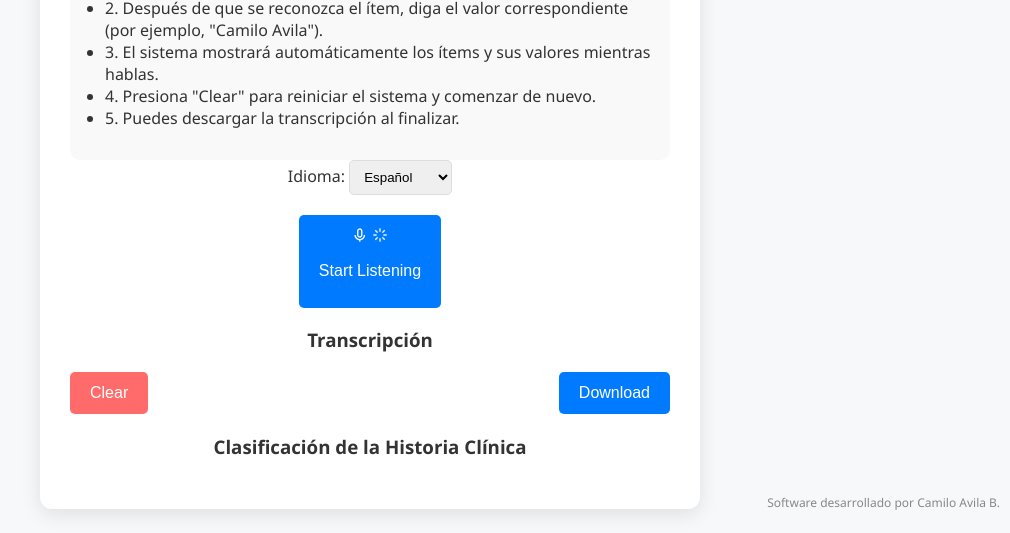
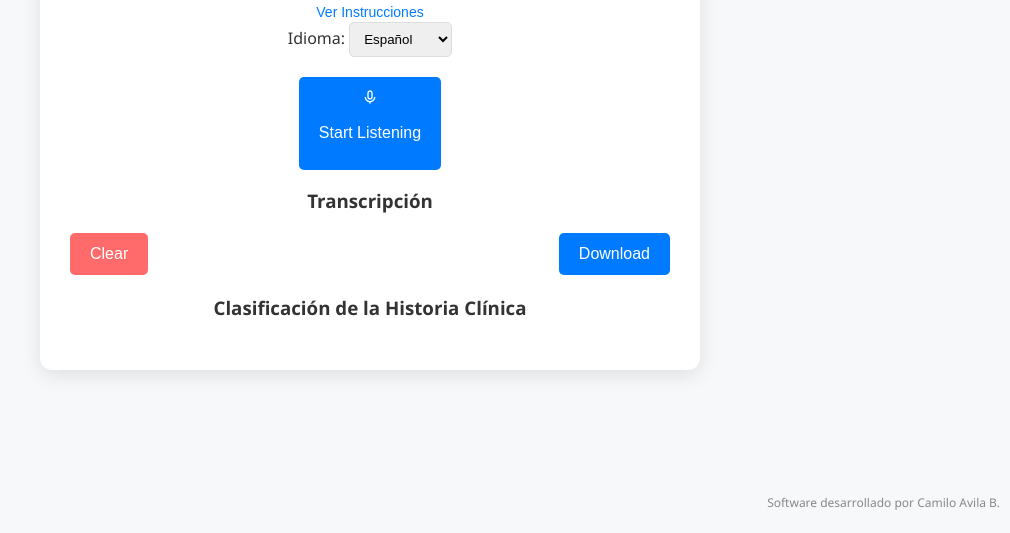
Before and after one commit to Cabiceab/MediAI-, a plain HTML site: page index.html in a window 1280 px wide. Shown: the part 267-800 px from the top of the page, without its empty margins (270-1280 px from the left). Drawn offline with nearby package versions, Linux system fonts and the light colour scheme.

Commit message:
Update index.html

```diff
--- a/index.html
+++ b/index.html
@@ -18,7 +18,7 @@
         </header>
 
         <!-- Instructions Section (Plegable) -->
-        <div id="instructions" class="instructions">
+        <div id="instructions" class="instructions" style="display: none;">
             <h3>Instrucciones:</h3>
             <ul>
                 <li>1. Diga el nombre del ítem (por ejemplo, "Nombre").</li>
@@ -46,10 +46,9 @@
 
             <div class="separator"></div>
 
-            <button class="btn record">
+            <button id="startListening" class="btn record">
                 <div class="icon">
                     <i class='bx bx-microphone'></i>
-                    <i class='bx bx-loader bx-spin'></i>
                 </div>
                 <p>Start Listening</p>
             </button>
```
